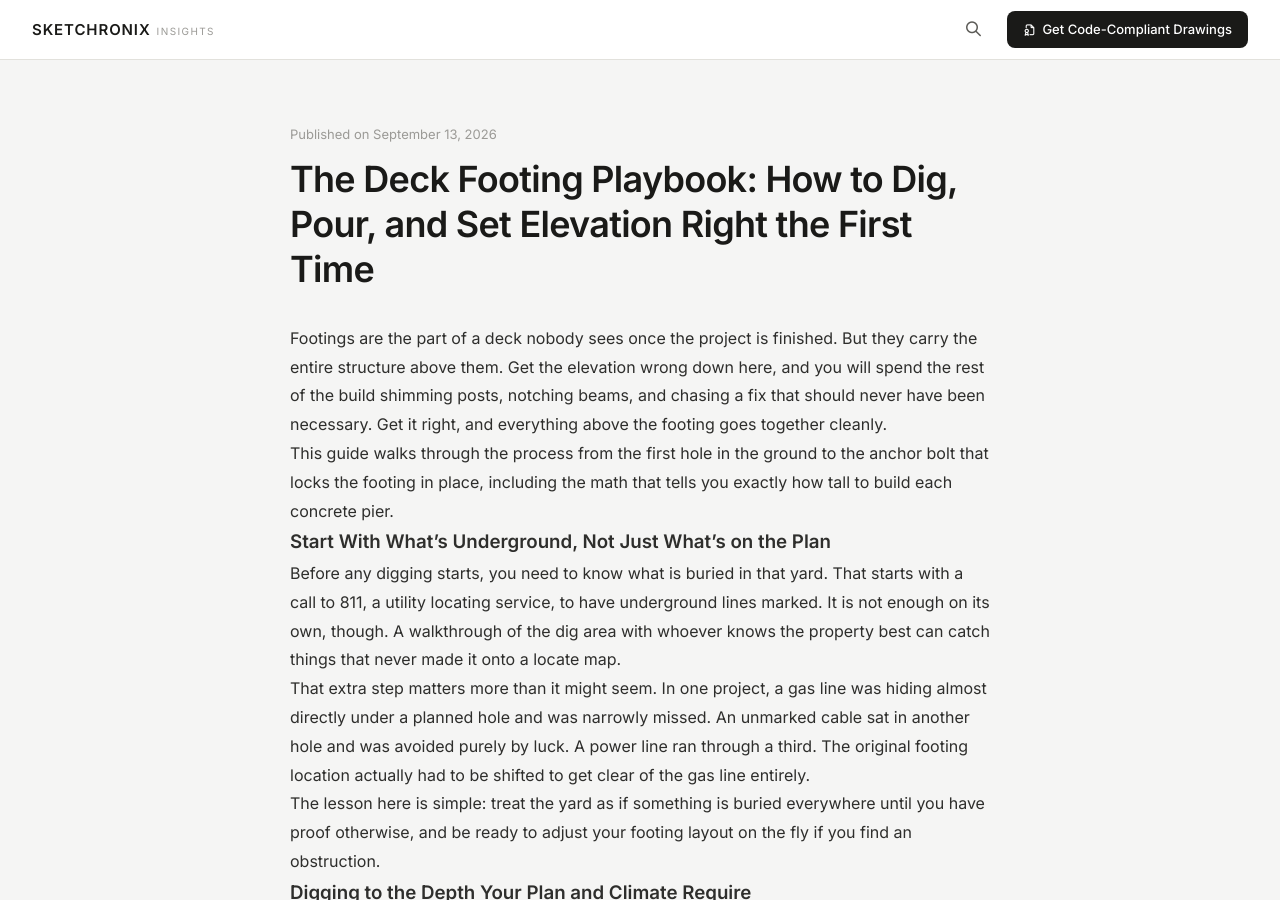
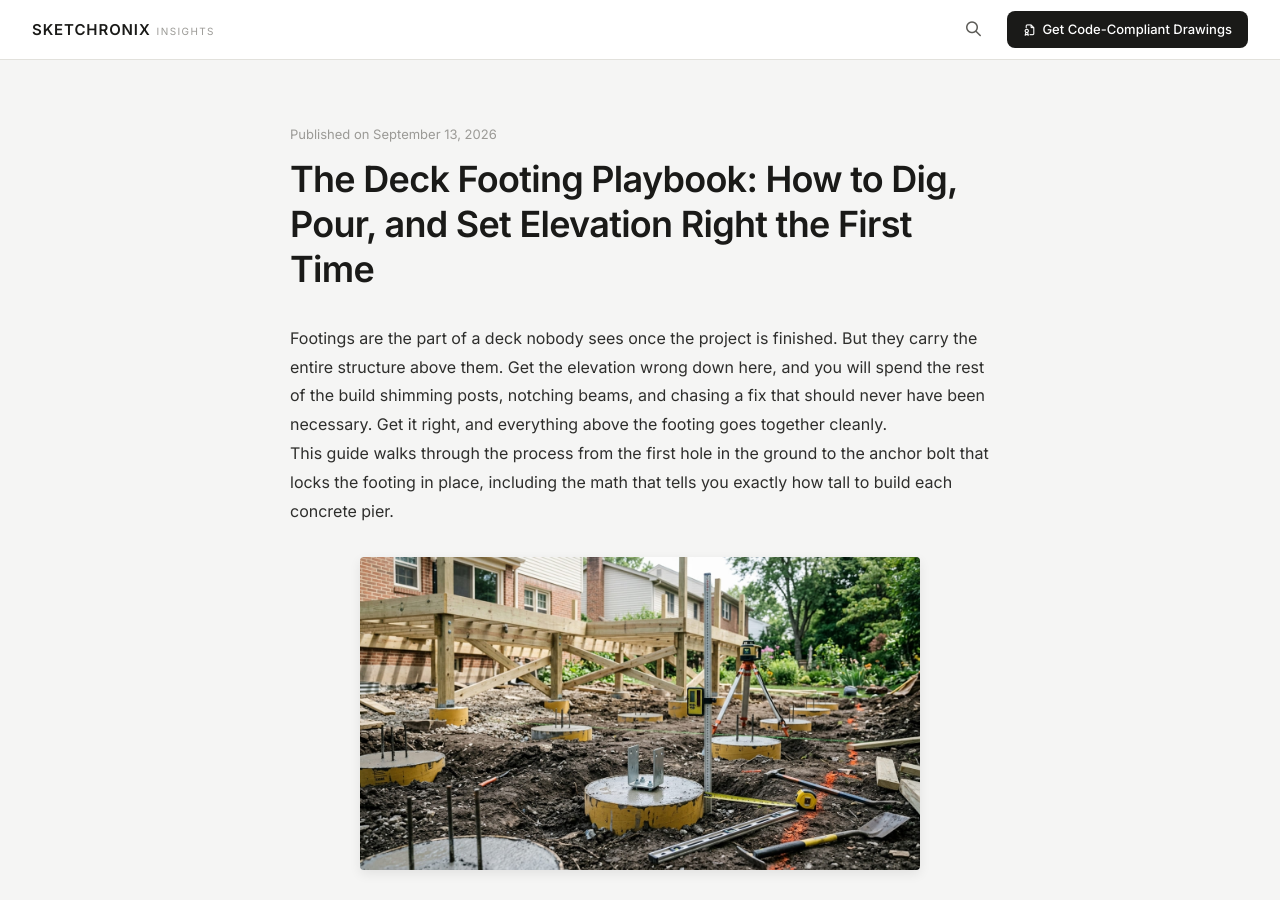
Before and after one commit to sketchronixx/blog, a Jekyll site: the page built from _posts/2026-09-13-deck-footing-elevation-guide.md, in a window 1280 px wide and 900 px high. Built offline with Jekyll 4.4.1, drawn with Linux system fonts in a browser that asks for light colours.

Commit message:
Update 2026-09-13-deck-footing-elevation-guide.md

```diff
--- a/_posts/2026-09-13-deck-footing-elevation-guide.md
+++ b/_posts/2026-09-13-deck-footing-elevation-guide.md
@@ -7,6 +7,9 @@ date: 2026-09-13
 Footings are the part of a deck nobody sees once the project is finished. But they carry the entire structure above them. Get the elevation wrong down here, and you will spend the rest of the build shimming posts, notching beams, and chasing a fix that should never have been necessary. Get it right, and everything above the footing goes together cleanly.
 
 This guide walks through the process from the first hole in the ground to the anchor bolt that locks the footing in place, including the math that tells you exactly how tall to build each concrete pier.
+<div style="text-align: center; margin: 2rem 0;">
+  <img src="/assets/images/deck-footing-elevation-construction-guide.jpg" alt="Deck ledger board flashing and structural framing connection diagram" style="max-width: 80%; height: auto; border-radius: 4px; box-shadow: 0 4px 12px rgba(0,0,0,0.08);">
+</div>
 
 ### Start With What's Underground, Not Just What's on the Plan
 
@@ -19,7 +22,9 @@ The lesson here is simple: treat the yard as if something is buried everywhere u
 ### Digging to the Depth Your Plan and Climate Require
 
 Once the ground is clear, the plan tells you how big and how deep to dig. In this project, the plan called for a 12-inch round hole dug 24 inches deep. Your own plan, soil conditions, and local code will set your actual numbers.
-
+<div style="text-align: center; margin: 2rem 0;">
+  <img src="/assets/images/deck-footing-hole-depth-digging.jpg" alt="Deck ledger board flashing and structural framing connection diagram" style="max-width: 80%; height: auto; border-radius: 4px; box-shadow: 0 4px 12px rgba(0,0,0,0.08);">
+</div>
 That depth is not arbitrary. It is tied to your local **frost depth**, the distance below the surface where the ground freezes in winter. If a footing sits above that line, the freezing and thawing soil can push the whole footing upward over time, a problem called frost heave. In one region with only a 6-inch frost depth, a 24-inch hole was more than deep enough to avoid that problem entirely. In a colder climate, the required depth could be much greater. Always check your local building code for your area's frost depth before assuming any number is safe to use.
 
 If your deck project is permitted, expect an inspector to check the dug holes against the plan before you are allowed to pour any concrete. That inspection confirms the size and depth match what was approved, and it has to happen before the next step.
```
